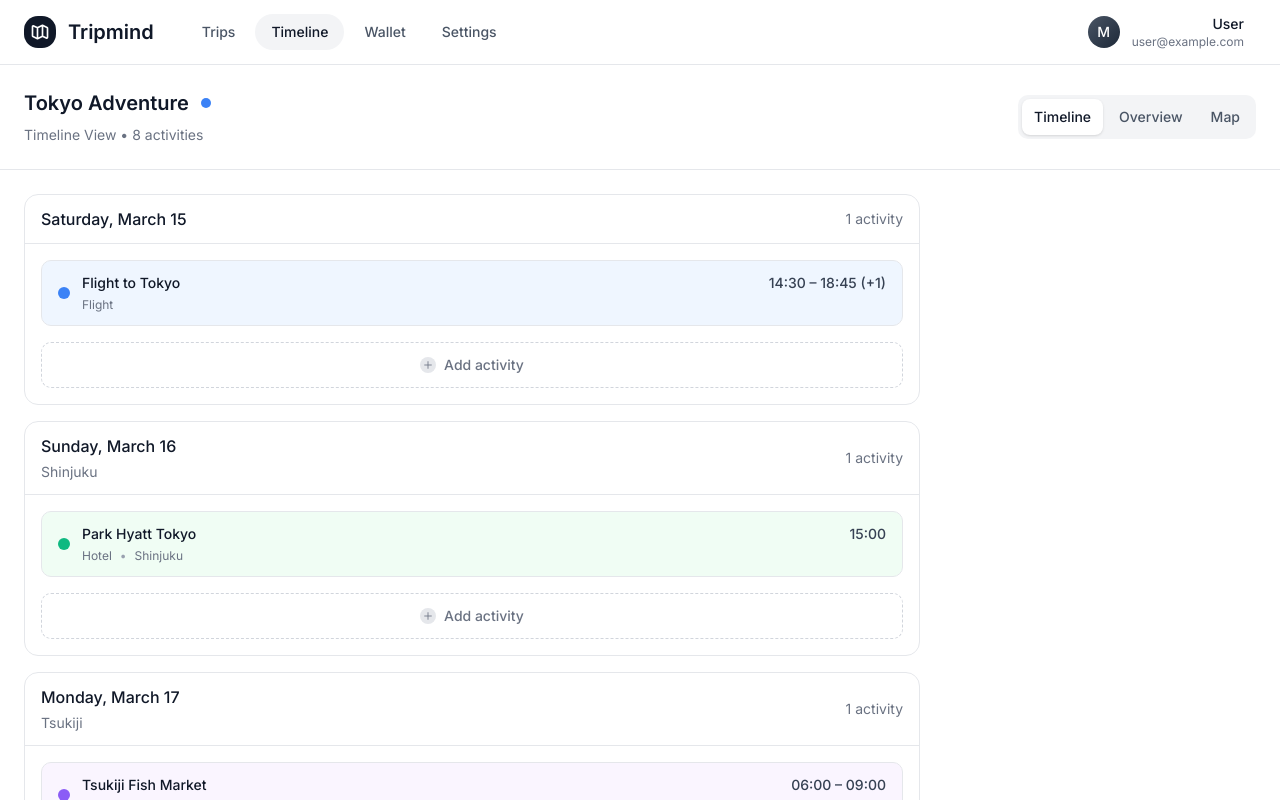
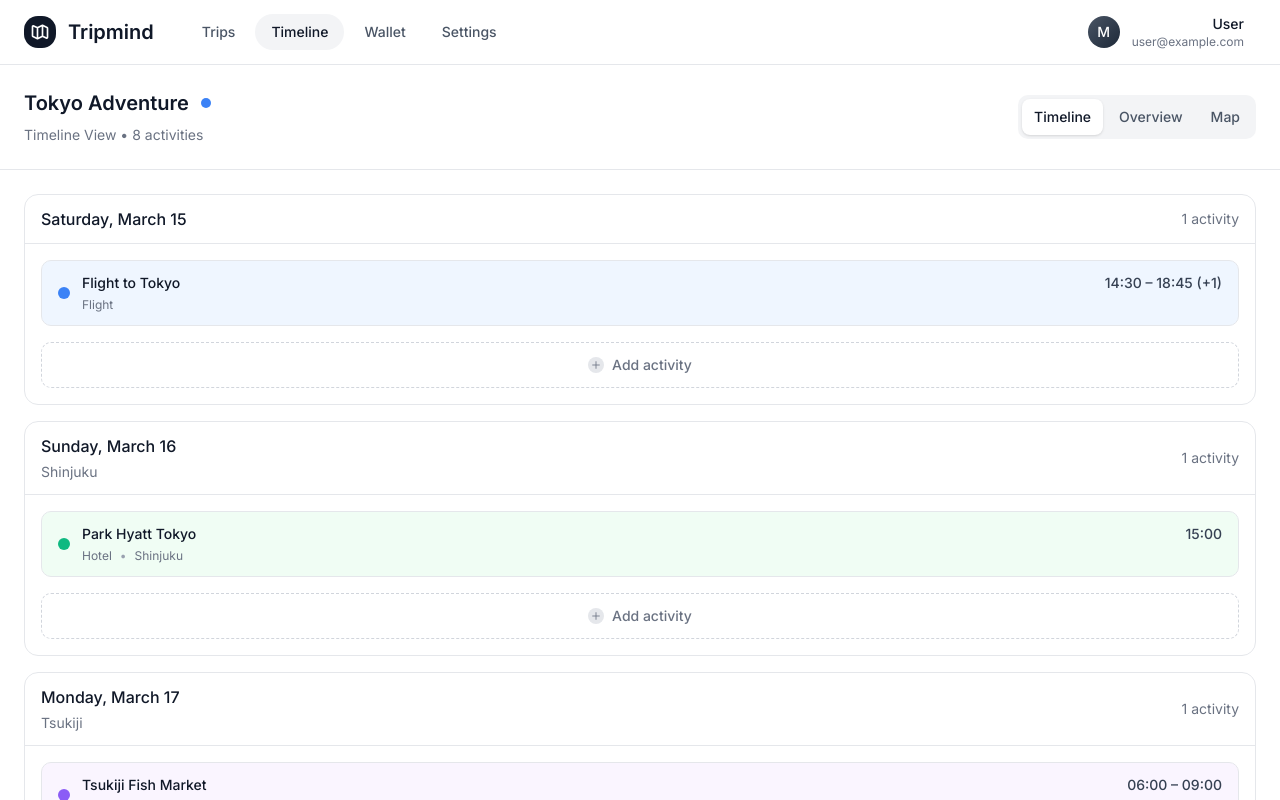
Before and after one commit to marlonbernardes/tripmind, a Next.js app in the folder frontend/: page /trip/1/timeline in a window 1280 px wide. Built offline with nearby package versions, Linux system fonts and the light colour scheme.

Commit message:
refactor: update timeline page integration
- Integrate timeline page with global activity details panel
- Improve page functionality and component interactions

```diff
--- a/frontend/src/app/trip/[id]/timeline/page.tsx
+++ b/frontend/src/app/trip/[id]/timeline/page.tsx
@@ -33,8 +33,8 @@ function TimelineContent() {
   }, [activities])
 
   return (
-    <div className="px-6 py-6">
-      <div className="max-w-4xl">
+    <div className="px-6 py-6 h-full">
+      <div className="w-full">
         {activities.length === 0 ? (
           <div className="text-center py-20">
             <div className="w-12 h-12 mx-auto mb-4 text-gray-300 dark:text-gray-600">
```
